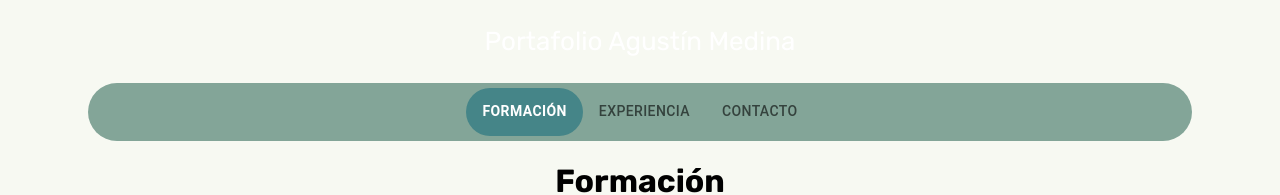
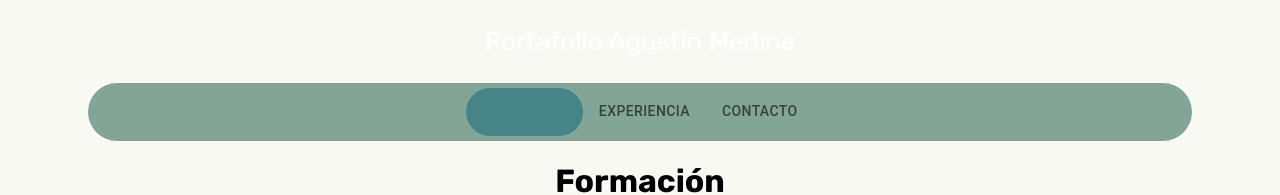
Before and after one commit to AgustinMed/portfolio, a React (Create React App) app: page / in a window 1280 px wide. Shown: the top 195 px of the page. Built offline with nearby package versions, Linux system fonts and the light colour scheme.

Commit message:
Segundo arreglo color de letra tab seleccionada

```diff
--- a/src/App.tsx
+++ b/src/App.tsx
@@ -32,7 +32,8 @@ function App() {
               margin: 'auto',
               transition: 'all 0.3s ease',
               color: 'white',
-              fontWeight: 'bold'
+              fontWeight: 'bold',
+              zIndex: 4
             },
           }}
           value={tabValue} onChange={handleTabChange} className='tabs' centered>
```
